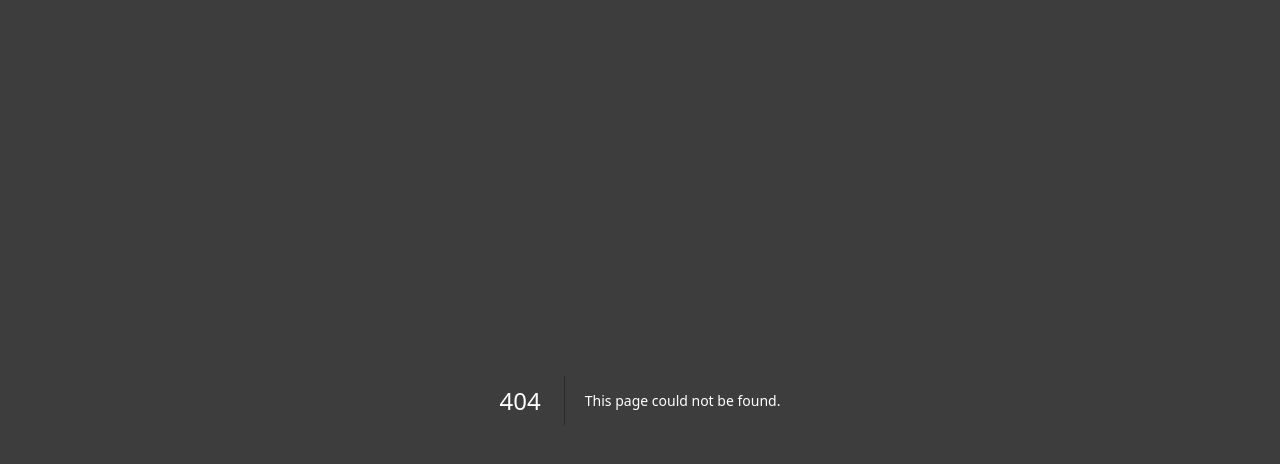
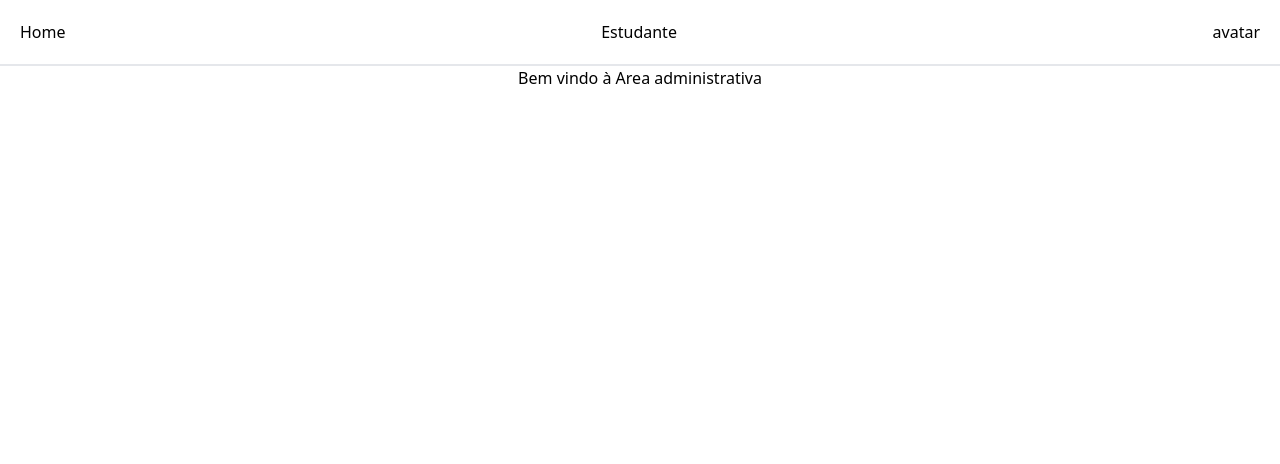
Before and after one commit to NJF289/school20241, a Next.js app: page /admin in a window 1280 px wide. Before the commit this address had no page. Shown: the top 464 px of the page. Built offline with nearby package versions, Linux system fonts and the light colour scheme.

Commit message:
Feat:dashboard

```diff
--- /dev/null
+++ b/app/admin/components/NavBar.tsx
@@ -0,0 +1,11 @@
+import { defaultMaxListeners } from "events";
+
+export default function NavBar(){
+    return(
+        <div className=" flex justify-between p-5 border-b-2">
+            <a href="/admin">Home</a>
+            <a href="/admin/student">Estudante</a>
+            <h1>avatar</h1>
+        </div>
+    )
+}
--- /dev/null
+++ b/app/admin/layout.tsx
@@ -0,0 +1,18 @@
+import NavBar from "./components/NavBar";
+
+export default function AdminLayout({
+    children,
+  }: Readonly<{
+    children: React.ReactNode;
+  }>) {
+    return (
+      <html lang="en">
+        <body className="">
+           <div>
+            <NavBar/>
+           {children}
+           </div>
+            </body>
+      </html>
+    );
+  }
--- /dev/null
+++ b/app/admin/page.tsx
@@ -0,0 +1,7 @@
+export default function Admin(){
+    return(
+        <h1 className=" text-center">
+            Bem vindo à Area administrativa
+        </h1>
+    )
+}
--- /dev/null
+++ b/app/admin/student/page.tsx
@@ -0,0 +1,7 @@
+export default function Student(){
+    return(
+        <h1 className=" text-center">
+            Bem vindo à Area do Estudante
+        </h1>
+    )
+}
--- a/app/components/Header.tsx
+++ b/app/components/Header.tsx
@@ -1,12 +1,12 @@
 export default function Header() {
     return (
-        <div className="md:flex justify-between lg:mt-8 font-bold">
+        <div className="md:flex justify-between lg:pt-8 font-bold">
             <h3>🏫 ESCOLA TECNOLÓGICA 📕</h3>
             <nav className="space-x-3 mx-4">
                 <a href="#">Home</a>
                 <a href="#">Cursos</a>
                 <a href="#">Contato</a>
-                <a href="#">Loginn</a>
+                <a href="/admin">Login</a>
             </nav>
         </div>
     )
--- a/app/layout.tsx
+++ b/app/layout.tsx
@@ -16,7 +16,7 @@
 }>) {
   return (
     <html lang="en">
-      <body className="bg-[#3d3d3d] text-white text-center max-w-[1440px] mx-auto">{children}</body>
+      <body className="max-w-[1440px] mx-auto">{children}</body>
     </html>
   );
 }
--- a/app/page.tsx
+++ b/app/page.tsx
@@ -5,7 +5,7 @@
 
 export default function Home() {
   return (
-    <div>
+    <div className="bg-[#3d3d3d] text-white text-center ">
        <Header/>
        <Banner/>
        <Course/>
```
